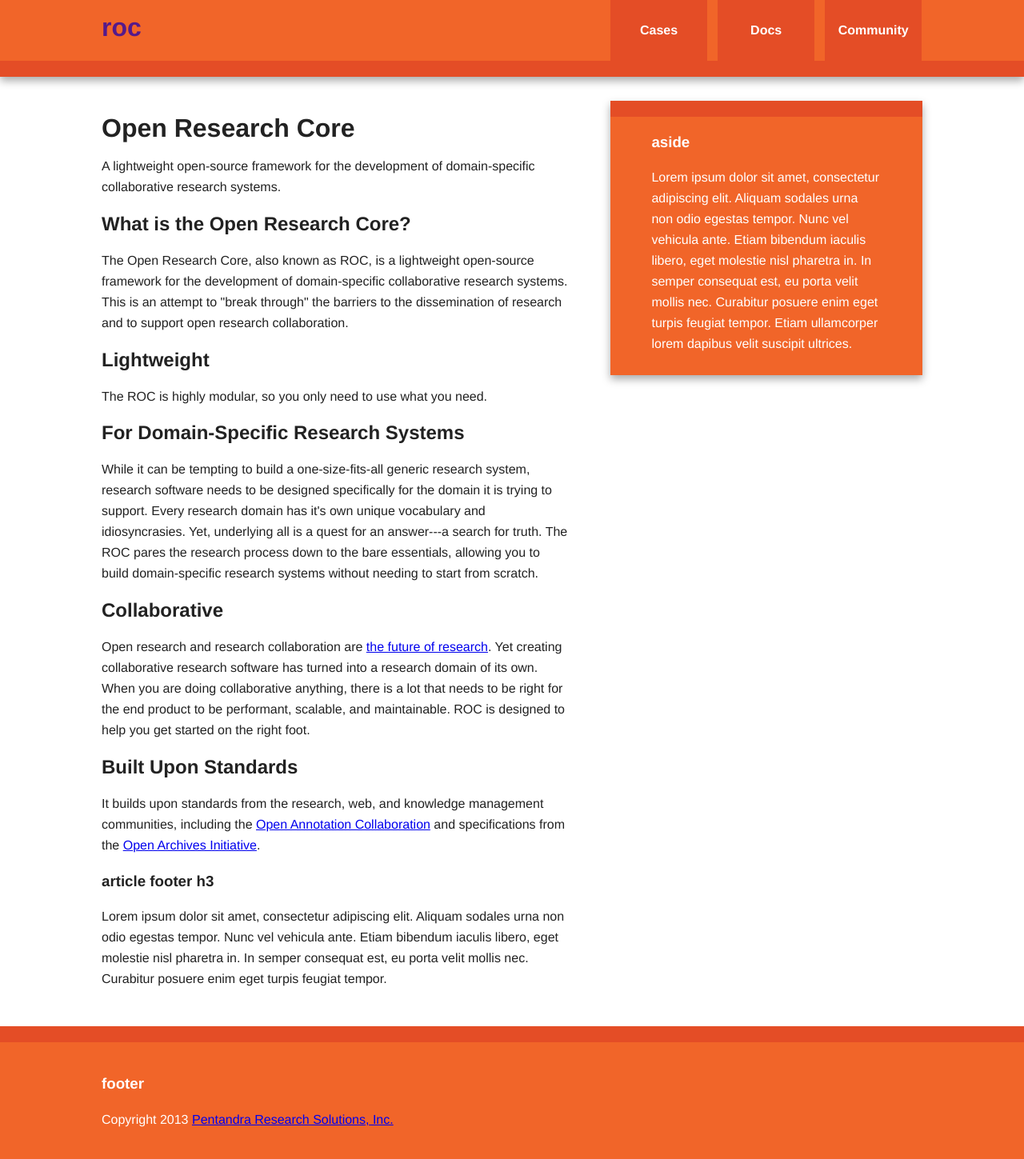
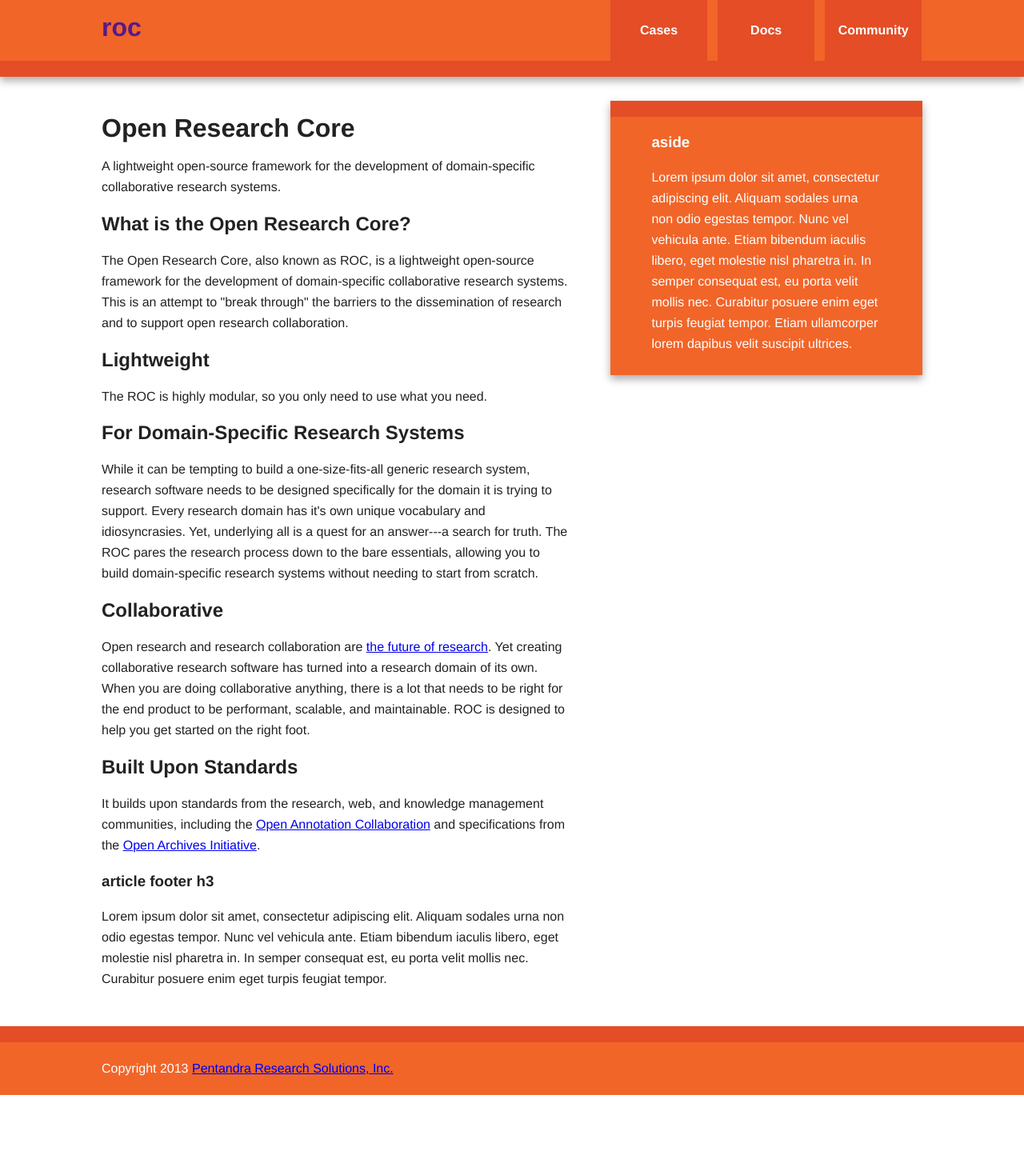
Before and after one commit to pentandra/roc, a Jekyll site: the page built from index.html, in a window 1280 px wide. Shown: the whole page at 80% size. Built offline with Jekyll 4.4.1, drawn with Linux system fonts in a browser that asks for light colours; nearby versions of some CDN libraries; after the commit the page ends 1369 px from its top, so only the background shows below that.

Commit message:
Styled footer

```diff
--- a/_includes/footer.html
+++ b/_includes/footer.html
@@ -1,7 +1,8 @@
         <div class="footer-container">
             <footer class="wrapper">
-                <h3>footer</h3>
-                <p>Copyright 2013 <a href="{{ site.sponsor.url }}">{{ site.sponsor.name }}</a> </p>
+                <div class="info">
+                    Copyright 2013 <a href="{{ site.sponsor.url }}">{{ site.sponsor.name }}</a>
+                </div>
             </footer>
         </div>
 
```
